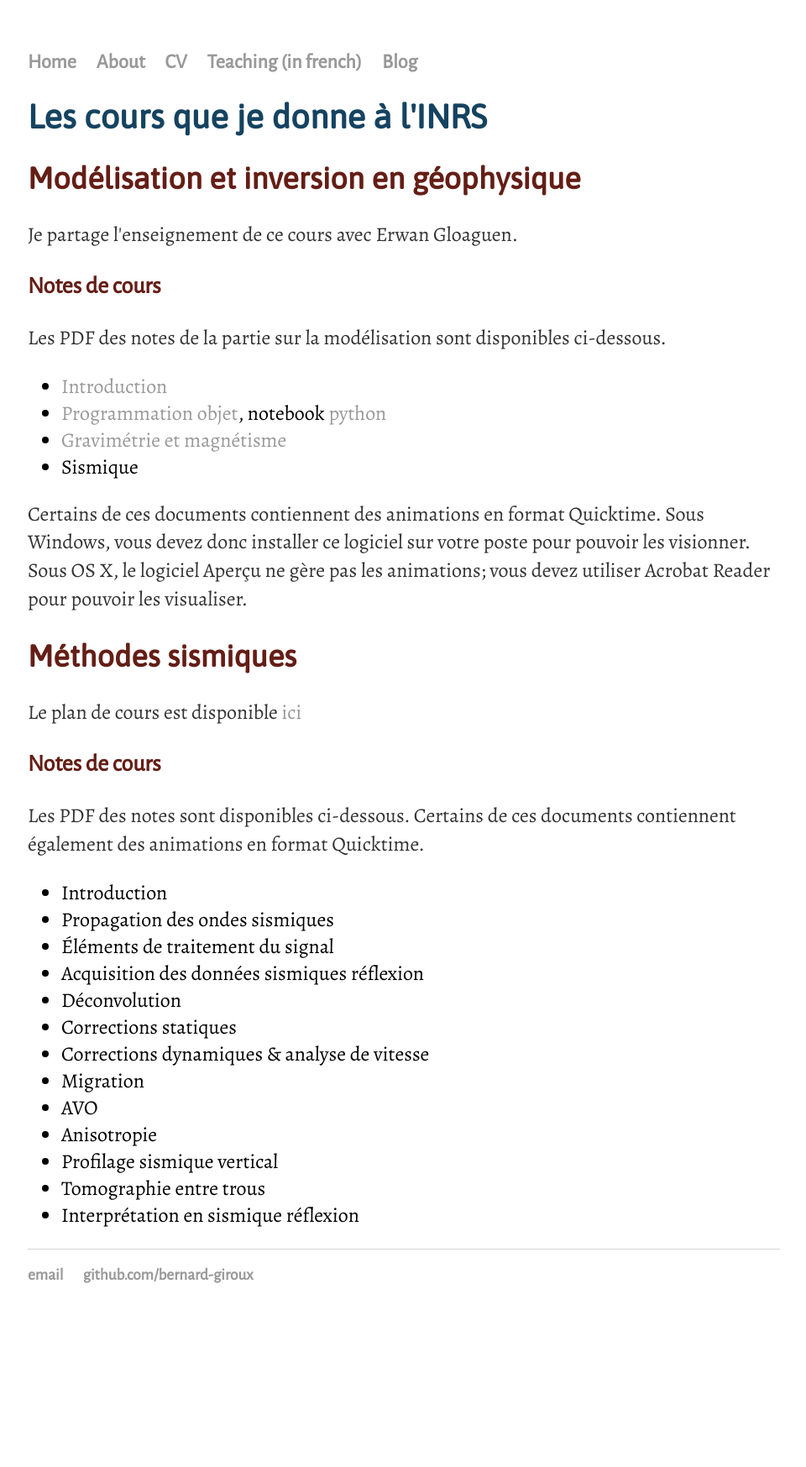
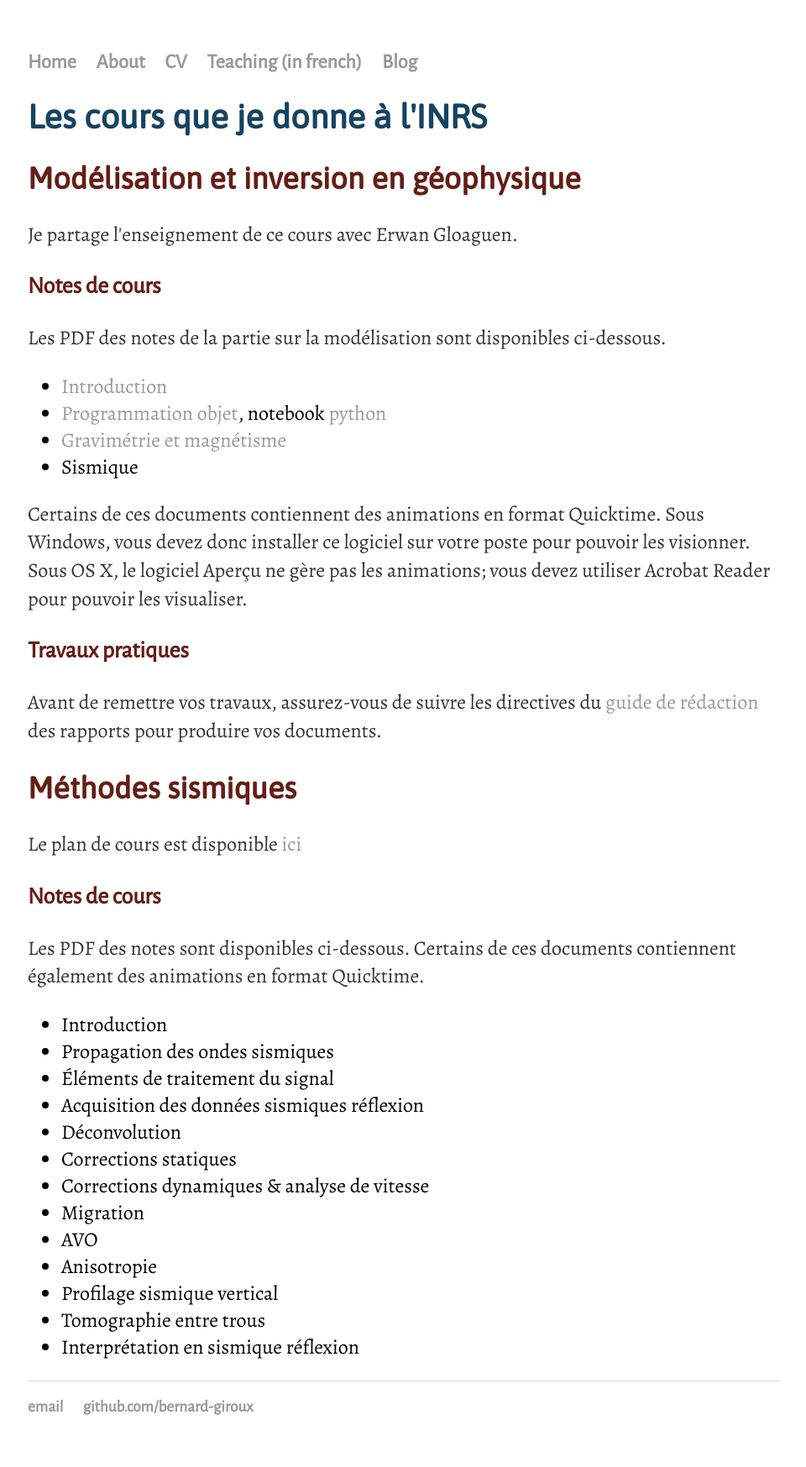
Before and after one commit to bernard-giroux/bernard-giroux.github.io, a Jekyll site: the page built from teaching/index.html, in a window 1280 px wide. Shown: the whole page at 84% size, without its empty margins (159-1119 px from the left). Built offline with Jekyll 4.4.1, drawn with Linux system fonts in a browser that asks for light colours; before the commit the page ends 1590 px from its top, so only the background shows below that.

Commit message:
ajout guide rapports

```diff
--- a/teaching/index.html
+++ b/teaching/index.html
@@ -16,6 +16,8 @@ title: Enseignement
 			<li>Sismique</li>
 		</ul>
 		<p>Certains de ces documents contiennent des animations en format Quicktime.  Sous Windows, vous devez donc installer ce logiciel sur votre poste pour pouvoir les visionner.  Sous OS X, le logiciel Aperçu ne gère pas les animations; vous devez utiliser Acrobat Reader pour pouvoir les visualiser.</p>
+		<h3>Travaux pratiques</h3>
+		<p>Avant de remettre vos travaux, assurez-vous de suivre les directives du <a href=PDFs/guide_rapports.pdf>guide de rédaction</a> des rapports pour produire vos documents.</p>
 	</div>
 	<div>
 		<h2>Méthodes sismiques</h2>
```
Also changed, not shown: 1 other file.
